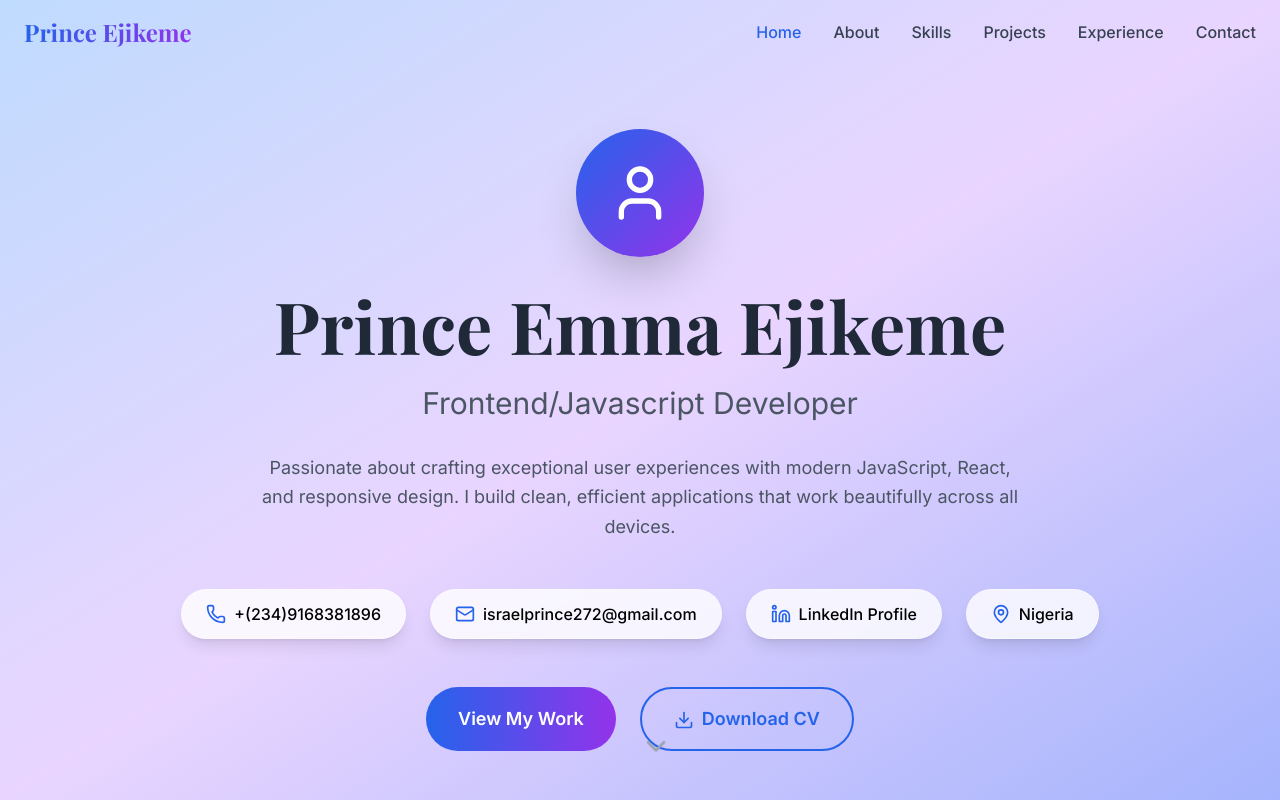
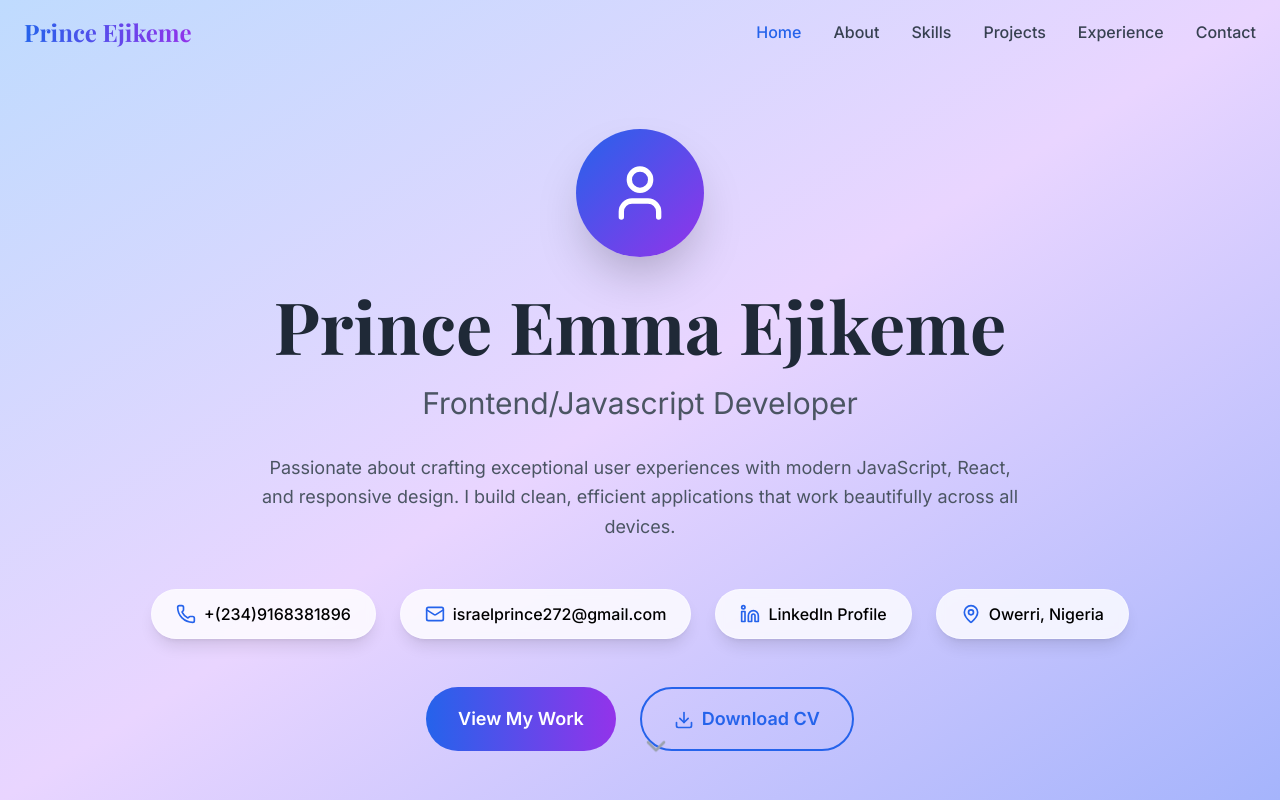
Before and after one commit to PrincyC007/portfolio, a React (Create React App) app: page / in a window 1280 px wide. Shown: the top 800 px of the page. Built offline with nearby package versions, Linux system fonts and the light colour scheme.

Commit message:
Add CV PDF and update Hero section with download functionality

```diff
--- a/src/components/Hero.jsx
+++ b/src/components/Hero.jsx
@@ -2,6 +2,16 @@ import React from 'react';
 import { Phone, Mail, MapPin, ChevronDown, User, Download, Linkedin } from 'lucide-react';
 
 const Hero = ({ scrollToSection }) => {
+
+  // ADD THIS DOWNLOAD FUNCTION HERE (after the component starts, before the return)
+  const downloadCV = () => {
+    const link = document.createElement('a');
+    link.href = '/Prince_Emma_Ejikeme_CV.pdf';
+    link.download = 'Prince_Emma_Ejikeme_Frontend_Developer_CV.pdf';
+    document.body.appendChild(link);
+    link.click();
+    document.body.removeChild(link);
+  };
   return (
     <section id="hero" className="min-h-screen flex items-center justify-center bg-gradient-to-br from-blue-200 via-purple-200 to-indigo-300 pt-20">
       <div className="container mx-auto px-6 text-center">
@@ -23,11 +33,16 @@ const Hero = ({ scrollToSection }) => {
           <div className="flex flex-wrap justify-center gap-6 mb-12">
             <div className="flex items-center gap-2 bg-white/80 backdrop-blur-sm px-6 py-3 rounded-full shadow-lg border border-white/40">
               <Phone className="w-5 h-5 text-blue-600" />
-              <span className="font-medium">+(234)9168381896</span>
+              <a href="tel:+2349168381896" className="font-medium hover:text-blue-600 transition-colors">
+                +(234)9168381896
+              </a>
             </div>
             <div className="flex items-center gap-2 bg-white/80 backdrop-blur-sm px-6 py-3 rounded-full shadow-lg border border-white/40">
               <Mail className="w-5 h-5 text-blue-600" />
-              <span className="font-medium">israelprince272@gmail.com</span>
+              <a href="mailto:israelprince272@gmail.com?subject=Hello Prince - Job Opportunity&body=Hi Prince,%0D%0A%0D%0AI came across your portfolio and would like to discuss a potential opportunity.%0D%0A%0D%0ABest regards,"
+                className="font-medium hover:text-blue-600 transition-colors">
+                  israelprince272@gmail.com
+              </a>
             </div>
             <div className="flex items-center gap-2 bg-white/80 backdrop-blur-sm px-6 py-3 rounded-full shadow-lg border border-white/40">
               <Linkedin className="w-5 h-5 text-blue-600" />
@@ -37,7 +52,12 @@ const Hero = ({ scrollToSection }) => {
             </div>
             <div className="flex items-center gap-2 bg-white/80 backdrop-blur-sm px-6 py-3 rounded-full shadow-lg border border-white/40">
               <MapPin className="w-5 h-5 text-blue-600" />
-              <span className="font-medium">Nigeria</span>
+              <a href="https://www.google.com/maps/place/Owerri,+Nigeria/@5.4840395,6.9753692,12z/data=!3m1!4b1!4m6!3m5!1s0x10426c4eda854b47:0x4e5ddaac7d0a8b7e!8m2!3d5.4840395!4d7.0335199!16zL20vMDN3eHI4"
+                target="_blank"
+                rel="noopener noreferrer"
+                className="font-medium hover:text-blue-600 transition-colors">
+                Owerri, Nigeria
+              </a>
             </div>
           </div>
 
@@ -48,7 +68,10 @@ const Hero = ({ scrollToSection }) => {
             >
               View My Work
             </button>
-            <button className="border-2 border-blue-600 text-blue-600 px-8 py-4 rounded-full font-semibold text-lg hover:bg-blue-600 hover:text-white transition-all duration-300">
+            {/* THIS BUTTON NOW USES THE DOWNLOAD FUNCTION */}
+            <button
+              onClick={downloadCV}
+              className="border-2 border-blue-600 text-blue-600 px-8 py-4 rounded-full font-semibold text-lg hover:bg-blue-600 hover:text-white transition-all duration-300">
               <Download className="w-5 h-5 inline mr-2" />
               Download CV
             </button>
```
Also changed, not shown: 1 other file (tests, documents, lock files or other folders).
